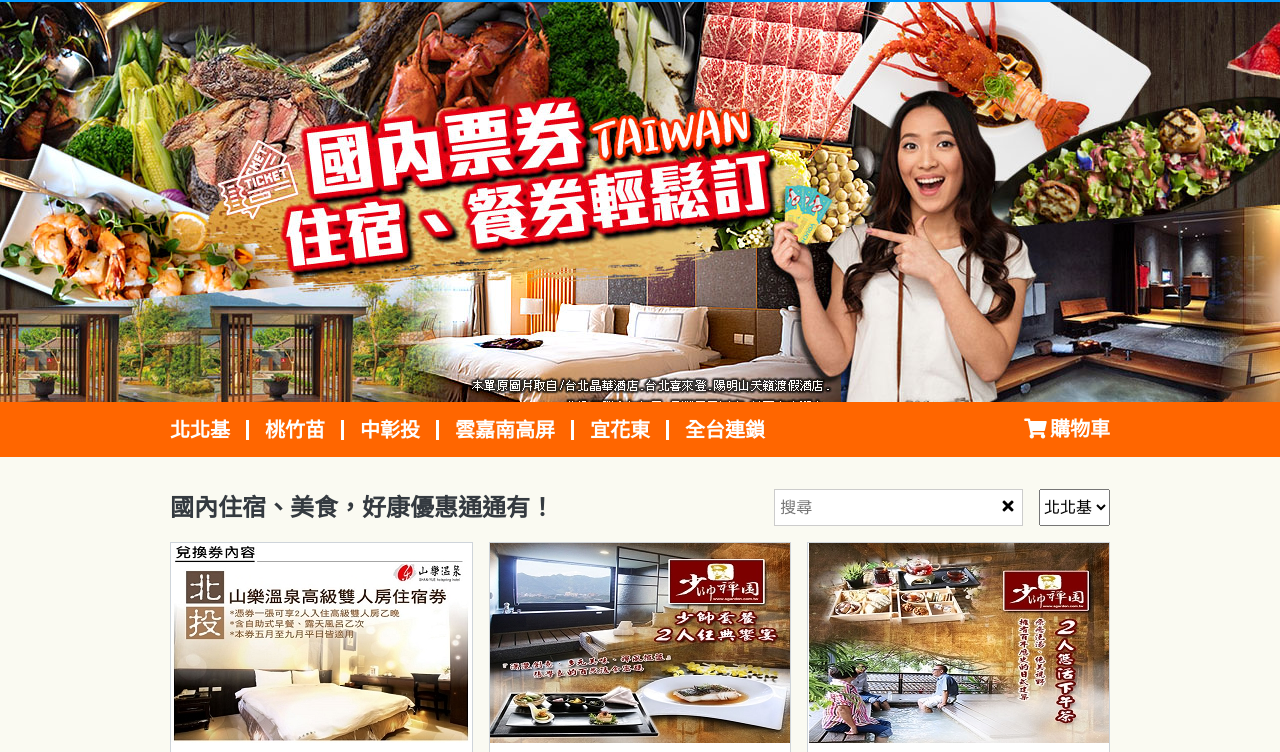
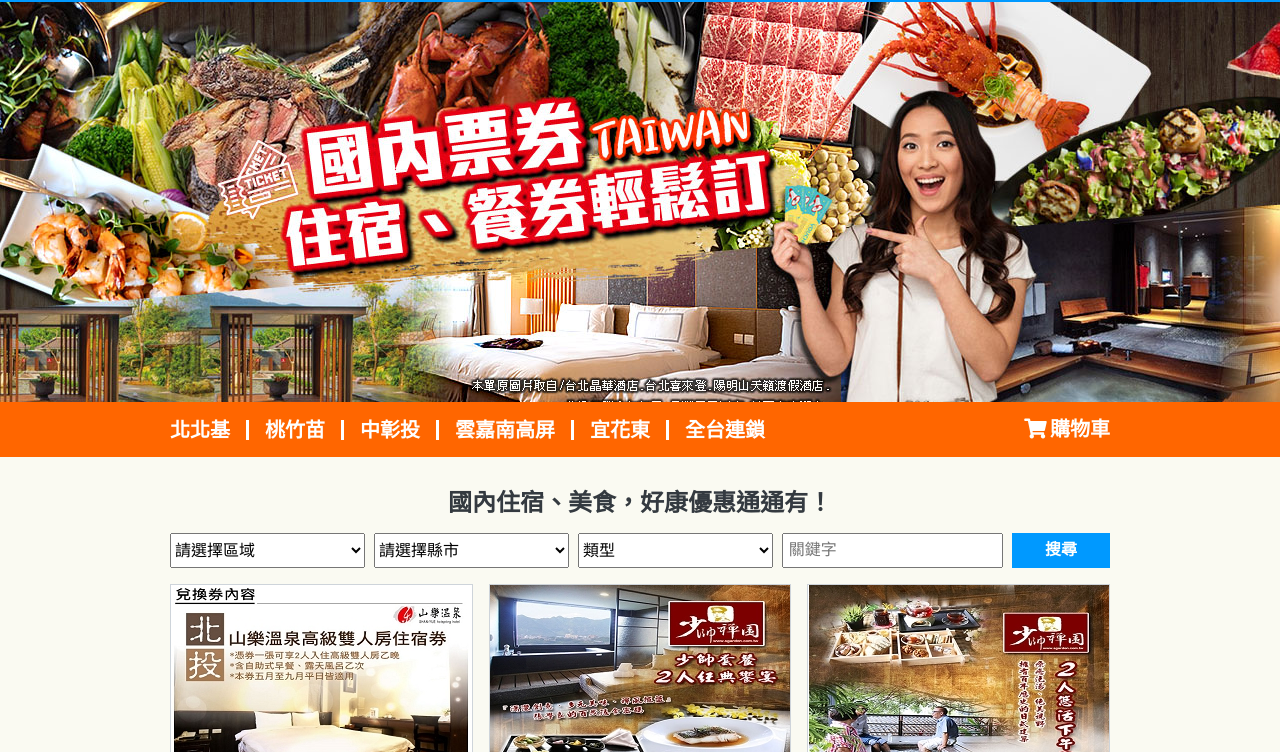
Before and after one commit to fandowg/taiwan_tkt, a plain HTML site: page index.html in a window 1280 px wide. Shown: the part 48-800 px from the top of the page. Drawn offline with nearby package versions, Linux system fonts and the light colour scheme; files that its build step writes are made by us from their sources.

Commit message:
加搜尋，改首頁grid

```diff
--- a/index.html
+++ b/index.html
@@ -98,21 +98,37 @@
         <div class="top-filter">
           <h2>國內住宿、美食，好康優惠通通有！</h2>
         <div class="filter">
-          <div class="search">
-            <input type="text" placeholder="搜尋">
-            <button class="close-btn" type="button"><i class="fas fa-times"></i></button>
-          </div>
           <select name="" id="">
+            <option value="">請選擇區域</option>
             <option value="">北北基</option>
+            <option value="">桃竹苗</option>
+            <option value="">中彰投</option>
+            <option value="">雲嘉南高屏</option>
+          </select>
+          <select name="" id="">
+            <option value="">請選擇縣市</option>
             <option value="">台北市</option>
             <option value="">新北市</option>
           </select>
+          <select name="" id="">
+            <option value="">類型</option>
+            <option value="">住宿券</option>
+            <option value="">餐券</option>
+            <option value="">溫泉券</option>
+            <option value="">主題樂園門票</option>
+          </select>
+
+            <input type="text" placeholder="關鍵字">
+            <!-- <button class="close-btn" type="button"><i class="fas fa-times"></i></button> -->
+            <button class="btn btn-primary">搜尋</button>
+
+
         </div>
 
         </div>
 
         <div class="tkt-content__list one-wrapper">
-          <div class="item one-lg-4">
+          <div class="item one-md-4 one-sm-6">
             <a href="product.html">
             <img src="images/pic220.jpg" alt="">
             <h3>【北投】山樂溫泉-高級雙人房住宿券</h3>
@@ -121,7 +137,7 @@
             </span>
             </a>
           </div>
-          <div class="item one-lg-4">
+          <div class="item one-md-4 one-sm-6">
             <a href="product.html">
             <img src="images/pic224.jpg" alt="">
             <h3>【北投】少帥禪園—少帥套餐雙人經典饗宴</h3>
@@ -130,7 +146,7 @@
             </span>
             </a>
           </div>
-          <div class="item one-lg-4">
+          <div class="item one-md-4 one-sm-6">
             <a href="product.html">
             <img src="images/pic226.jpg" alt="">
             <h3>【北投】少帥禪園—雙人悠活下午茶</h3>
@@ -139,7 +155,7 @@
             </span>
             </a>
           </div>
-          <div class="item one-lg-4">
+          <div class="item one-md-4 one-sm-6">
             <a href="product.html">
             <img src="images/pic225.jpg" alt="">
             <h3>【北投】少帥禪園—雙人黃昏之戀</h3>
@@ -148,7 +164,7 @@
             </span>
             </a>
           </div>
-          <div class="item one-lg-4">
+          <div class="item one-md-4 one-sm-6">
             <a href="product.html">
             <img src="images/pic221.jpg" alt="">
             <h3>【北投】水美溫泉會館-男女裸湯/湯屋通用券</h3>
@@ -157,7 +173,7 @@
             </span>
             </a>
           </div>
-          <div class="item one-lg-4">
+          <div class="item one-md-4 one-sm-6">
             <a href="product.html">
             <img src="images/pic217.jpg" alt="">
             <h3>【北投】水都溫泉會館-客房泡湯120MIN(淡季專案)</h3>
@@ -166,7 +182,7 @@
             </span>
             </a>
           </div>
-          <div class="item one-lg-4">
+          <div class="item one-md-4 one-sm-6">
             <a href="product.html">
             <img src="images/pic218.jpg" alt="">
             <h3>【北投】水都溫泉會館-露天風呂單人券</h3>
@@ -175,7 +191,7 @@
             </span>
             </a>
           </div>
-          <div class="item one-lg-4">
+          <div class="item one-md-4 one-sm-6">
             <a href="product.html">
             <img src="images/pic193.jpg" alt="">
             <h3>【北投】金都精緻溫泉飯店-親水景觀套房平日1.5H泡湯券</h3>
@@ -184,7 +200,7 @@
             </span>
             </a>
           </div>
-          <div class="item one-lg-4">
+          <div class="item one-md-4 one-sm-6">
             <a href="product.html">
             <img src="images/pic216.jpg" alt="">
             <h3>【北投】金都精緻溫泉飯店-親水景觀套房平日住宿券-1</h3>
--- a/scss/all.scss
+++ b/scss/all.scss
@@ -1076,12 +1076,12 @@ margin-bottom: 0;
     text-align: center;
     padding-bottom: $spacer ;
     @include min(lg){
-    display: flex;
-    justify-content: space-between;
-    align-items: center;
+    // display: flex;
+    // justify-content: space-between;
+    // align-items: center;
     }
     h2{
-      margin-bottom: 0;
+      // margin-bottom: 0;
       @include max(lg){
         font-size: $h5-font-size;
         margin-bottom: $spacer;
@@ -1090,18 +1090,29 @@ margin-bottom: 0;
     }
     .filter{
       display: flex;
-      .search{
-        border: #ccc 1px solid;
-        background-color: #fff;
-        margin-right: $spacer;
-        width: 100%;
-        display: flex;
+      // width: 100%;
+      justify-content: center;
+      @include max(lg){
+        flex-wrap: wrap;
+        margin-left: -1%;
+        margin-right: -1%;
+      }
 
         input{
-          border: 0;
+          // border: 0;
           padding: 0.3rem;
           height: 35px;
-          width: 100%;
+
+          @include min(lg){
+          flex: 1 1 0;
+
+          }
+          @include max(lg){
+            width: 64.6666%;
+            margin-left: 1%;
+          margin-right: 1%;
+          }
+          margin-right: 1%;
 
         }
         .close-btn{
@@ -1111,9 +1122,38 @@ margin-bottom: 0;
           cursor: pointer;
         }
 
-      }
+
       select{
 
+        height: 35px;
+        @include min(lg){
+          margin-right: 1%;
+        flex: 1 1 0;
+        }
+        @include max(lg){
+          width: 31.3333%;
+          margin-left: 1%;
+          margin-right: 1%;
+          // & + select{
+          //   margin-left: 1%;
+
+          // }
+          margin-bottom: 0.5rem;
+
+        }
+        // border-radius: 5px;
+
+      }
+      .btn-primary{
+        height: 35px;
+        border-radius: 0;
+padding: 0.3rem 2rem;
+font-size: 1rem;
+@include max(lg){
+width: 31.3333%;
+margin-left: 1%;
+margin-right: 1%;
+}
       }
     }
   }
```
